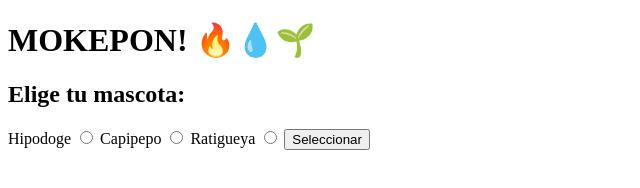
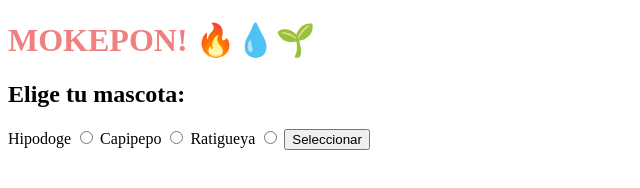
Before and after one commit to JuanParra-hub/mokepon, a plain HTML site: page index.html in a window 1280 px wide. Shown: the whole page, without its empty margins (0-640 px from the left). Drawn offline with Linux system fonts and the light colour scheme.

Commit message:
Empezamos los estilos!
Por fin esto no se va a  ver tan feito :3

```diff
--- a/index.html
+++ b/index.html
@@ -5,6 +5,7 @@
     <meta charset="utf-8" />
     <title>MOKEPON!</title>
     <script src="./js/mokepon.js"></script>
+    <link rel="stylesheet" href="./styles.css">
 </head>
 
 <body>
--- /dev/null
+++ b/styles.css
@@ -0,0 +1,3 @@
+h1 {
+    color: lightcoral;
+}
```
